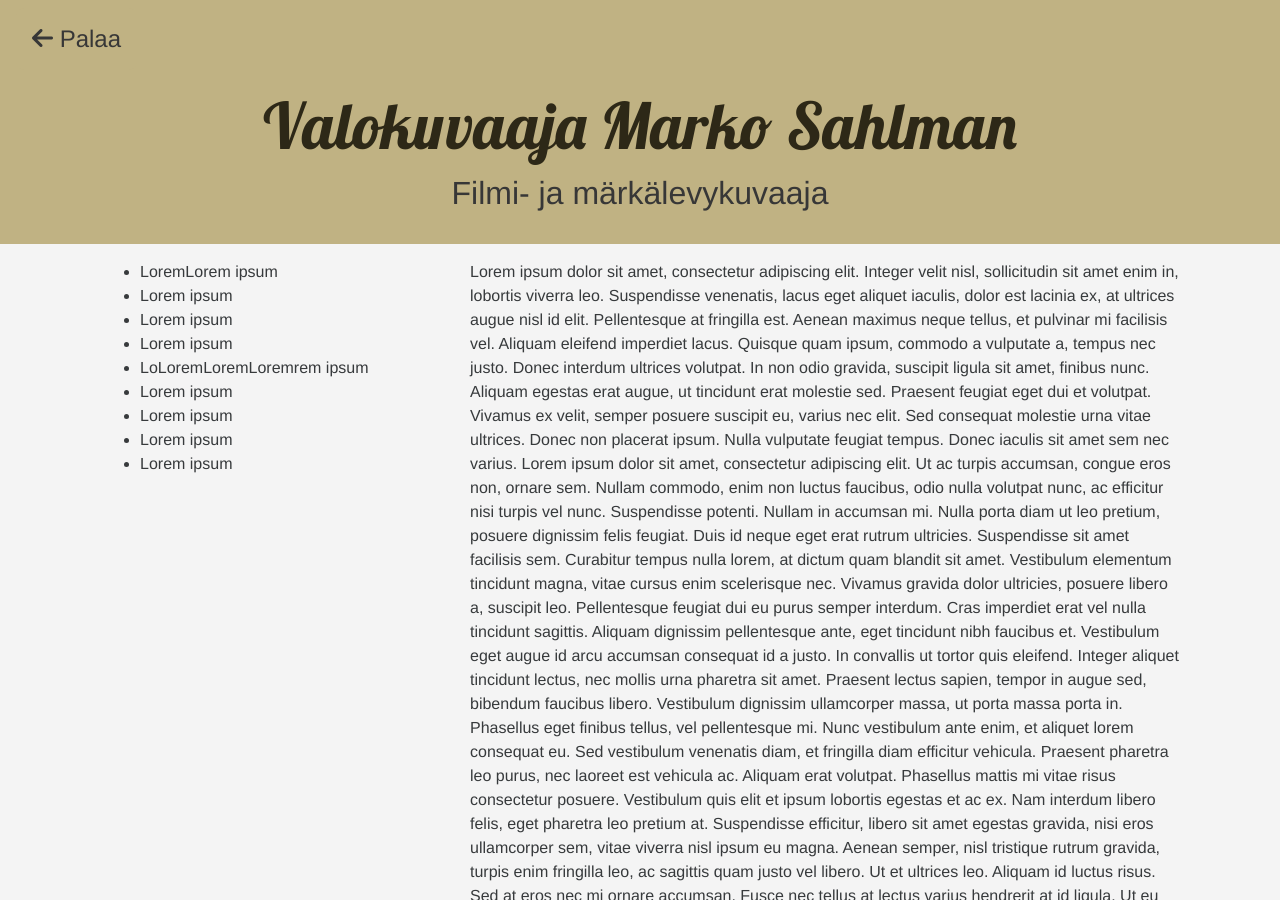
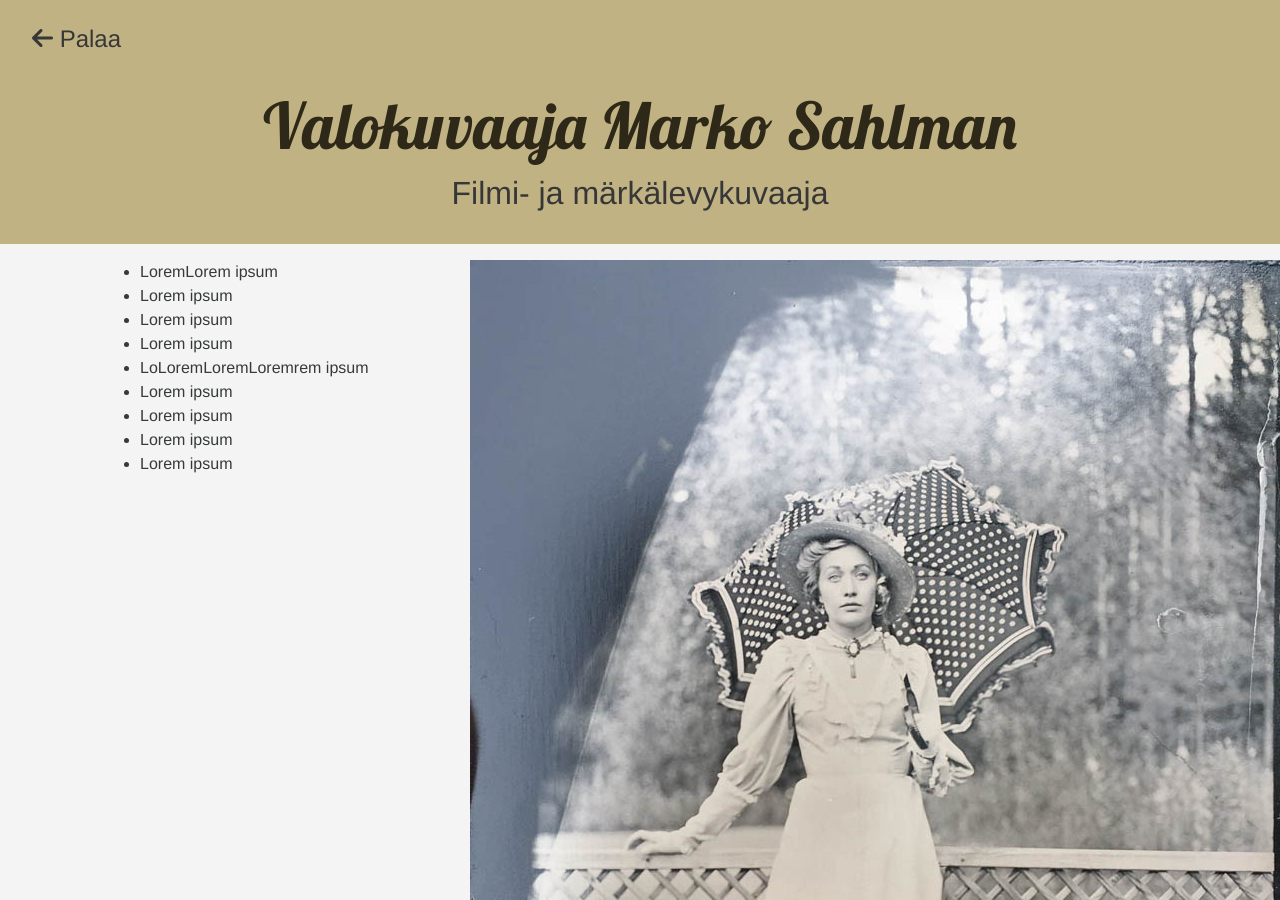
Before and after one commit to sahlman/sahlman.me, a Jekyll site: the page built from pages/test.html, in a window 1280 px wide and 900 px high, scrolled down 358 px. Built offline with Jekyll 4.4.1, drawn with Linux system fonts in a browser that asks for light colours; nearby versions of some CDN libraries.

Commit message:
Update from Forestry.io - Updated test.html

```diff
--- a/pages/test.html
+++ b/pages/test.html
@@ -1,8 +1,12 @@
 ---
 layout: pages
 title: Lorem ipsum title
+undefined: "/uploads/firstplate-1.jpg"
+tags: []
 
 ---
+<img src="/uploads/firstplate-1.jpg"/>
+
 Lorem ipsum dolor sit amet, consectetur adipiscing elit. Integer velit nisl, sollicitudin sit amet enim in, lobortis viverra leo. Suspendisse venenatis, lacus eget aliquet iaculis, dolor est lacinia ex, at ultrices augue nisl id elit. Pellentesque at fringilla est. Aenean maximus neque tellus, et pulvinar mi facilisis vel. Aliquam eleifend imperdiet lacus. Quisque quam ipsum, commodo a vulputate a, tempus nec justo. Donec interdum ultrices volutpat. In non odio gravida, suscipit ligula sit amet, finibus nunc. Aliquam egestas erat augue, ut tincidunt erat molestie sed. Praesent feugiat eget dui et volutpat. Vivamus ex velit, semper posuere suscipit eu, varius nec elit. Sed consequat molestie urna vitae ultrices.
 
 Donec non placerat ipsum. Nulla vulputate feugiat tempus. Donec iaculis sit amet sem nec varius. Lorem ipsum dolor sit amet, consectetur adipiscing elit. Ut ac turpis accumsan, congue eros non, ornare sem. Nullam commodo, enim non luctus faucibus, odio nulla volutpat nunc, ac efficitur nisi turpis vel nunc. Suspendisse potenti. Nullam in accumsan mi. Nulla porta diam ut leo pretium, posuere dignissim felis feugiat. Duis id neque eget erat rutrum ultricies. Suspendisse sit amet facilisis sem. Curabitur tempus nulla lorem, at dictum quam blandit sit amet. Vestibulum elementum tincidunt magna, vitae cursus enim scelerisque nec. Vivamus gravida dolor ultricies, posuere libero a, suscipit leo. Pellentesque feugiat dui eu purus semper interdum. Cras imperdiet erat vel nulla tincidunt sagittis.
```
